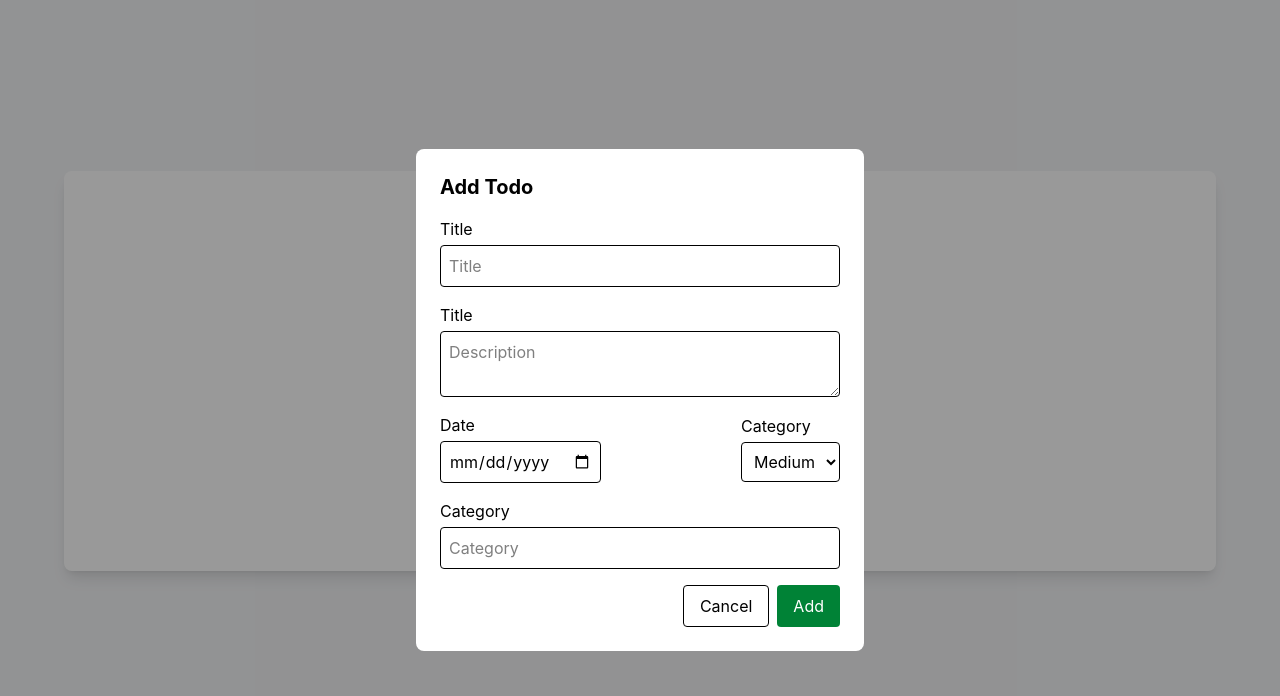
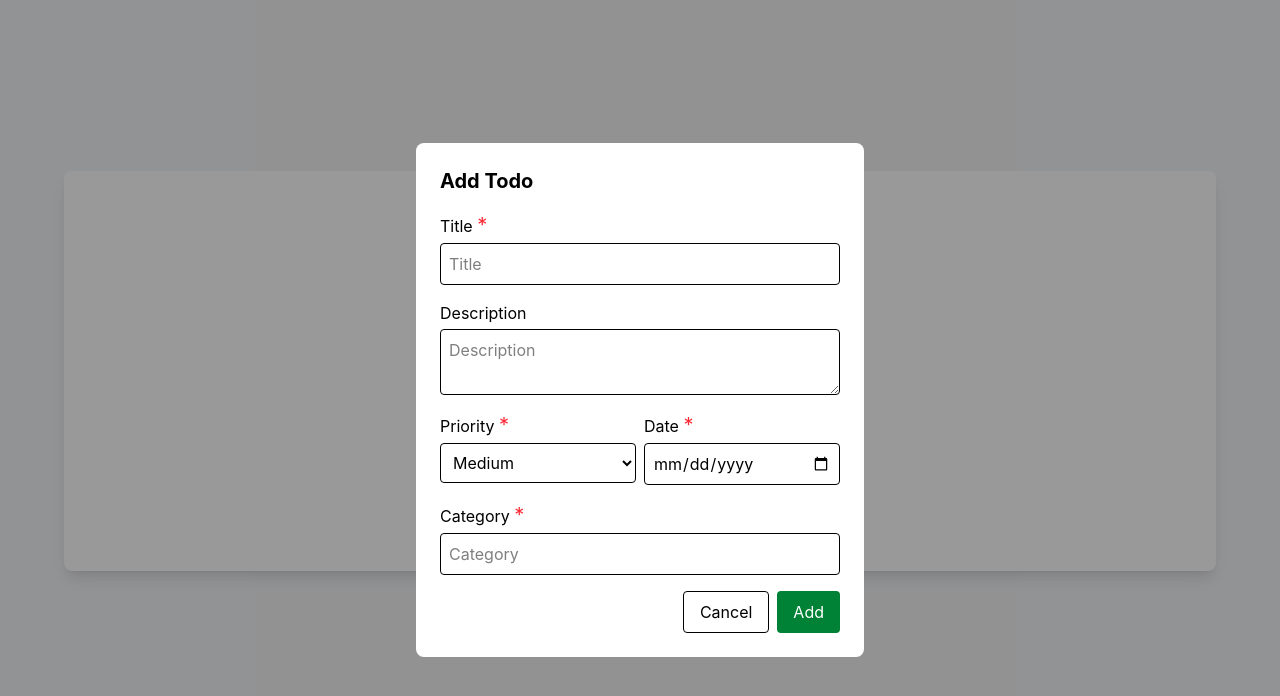
Before and after one commit to quangiscoding/react-todo-app, a React (Vite) app: page / in a window 1280 px wide. Both pictures are taken after a click on the button "Add Todo". Shown: the top 696 px of the page. Built offline with nearby package versions, Linux system fonts and the light colour scheme.

Commit message:
Add line-clamp for title, desc, and tag; Make gap between meta and actions wider for todo item

```diff
--- a/src/components/TodoItem.jsx
+++ b/src/components/TodoItem.jsx
@@ -29,15 +29,15 @@ const TodoItem = ({ todo, onDelete, onEdit }) => {
     <li
       className={`min-h-40 relative flex items-center justify-center border rounded-md  overflow-hidden ${borderStyles[priority]}`}
     >
-      <div className="w-full h-full px-4 py-2 flex items-center justify-between">
+      <div className="w-full h-full p-6 flex items-center justify-between gap-20">
         {/* Meta */}
         <div className="flex flex-1 flex-col gap-2">
-          <h3 className="text-3xl font-bold">{title}</h3>
-          <p className="text-md">{description}</p>
+          <h3 className="text-3xl font-bold line-clamp-1">{title}</h3>
+          <p className="text-md line-clamp-2">{description}</p>
           <div className="flex items-center gap-4">
             <span className="italic">{dueDate}</span>
             <span
-              className={`fit-content px-4 py-1 rounded-full ${tagStyles[priority]}`}
+              className={`w-fit max-w-48 px-4 py-1 rounded-full ${tagStyles[priority]} truncate`}
             >
               {capitalize(category)}
             </span>
--- a/src/components/TodoModal.jsx
+++ b/src/components/TodoModal.jsx
@@ -67,7 +67,9 @@ const TodoModal = ({ onClose, onAdd, editingTodo, onUpdate }) => {
           <form onSubmit={handleSubmit} className="flex flex-col gap-4">
             {/* Title */}
             <FormField>
-              <label htmlFor="title">Title</label>
+              <label htmlFor="title">
+                Title <span className="text-red-500 text-xl">*</span>
+              </label>
               <input
                 id="title"
                 type="text"
@@ -85,7 +87,7 @@ const TodoModal = ({ onClose, onAdd, editingTodo, onUpdate }) => {
 
             {/* Description */}
             <FormField>
-              <label htmlFor="description">Title</label>
+              <label htmlFor="description">Description</label>
               <textarea
                 id="description"
                 name="description"
@@ -94,12 +96,34 @@ const TodoModal = ({ onClose, onAdd, editingTodo, onUpdate }) => {
                 onChange={handleChange}
                 className={inputClass()}
               />
+              {errors.description && (
+                <p className="text-sm text-red-500">{errors.description}</p>
+              )}
             </FormField>
 
-            <div className="flex items-center justify-between">
+            <div className="grid grid-cols-2 gap-2 items-start justify-between">
+              {/* Priority */}
+              <FormField>
+                <label htmlFor="priority">
+                  Priority <span className="text-red-500 text-xl">*</span>
+                </label>
+                <select
+                  id="priority"
+                  name="priority"
+                  value={formData.priority}
+                  onChange={handleChange}
+                  className="border p-2 rounded outline-none focus:border-green-500 transition duration-200"
+                >
+                  <option value="low">Low</option>
+                  <option value="medium">Medium</option>
+                  <option value="high">High</option>
+                </select>
+              </FormField>
               {/* Due Date */}
               <FormField>
-                <label htmlFor="date">Date</label>
+                <label htmlFor="date">
+                  Date <span className="text-red-500 text-xl">*</span>
+                </label>
                 <input
                   id="date"
                   type="date"
@@ -113,27 +137,13 @@ const TodoModal = ({ onClose, onAdd, editingTodo, onUpdate }) => {
                   <p className="text-sm text-red-500">{errors.dueDate}</p>
                 )}
               </FormField>
-
-              {/* Priority */}
-              <FormField>
-                <label htmlFor="priority">Category</label>
-                <select
-                  id="priority"
-                  name="priority"
-                  value={formData.priority}
-                  onChange={handleChange}
-                  className="border p-2 rounded outline-none focus:border-green-500 transition duration-200"
-                >
-                  <option value="low">Low</option>
-                  <option value="medium">Medium</option>
-                  <option value="high">High</option>
-                </select>
-              </FormField>
             </div>
 
             {/* Category */}
             <FormField>
-              <label htmlFor="category">Category</label>
+              <label htmlFor="category">
+                Category <span className="text-red-500 text-xl">*</span>
+              </label>
               <input
                 input="category"
                 type="text"
--- a/src/utils/validateForm.js
+++ b/src/utils/validateForm.js
@@ -1,12 +1,15 @@
 export const validateForm = (formData) => {
   const errors = {};
 
+  // Title
   if (!formData.title.trim()) {
     errors.title = "Title is required";
-  } else if (formData.title.length < 3) {
+  }
+  if (formData.title.length < 3) {
     errors.title = "Title must be at least 3 characters";
   }
 
+  // Description
   if (formData.description.length > 200) {
     errors.description = "Description max 200 characters";
   }
```
